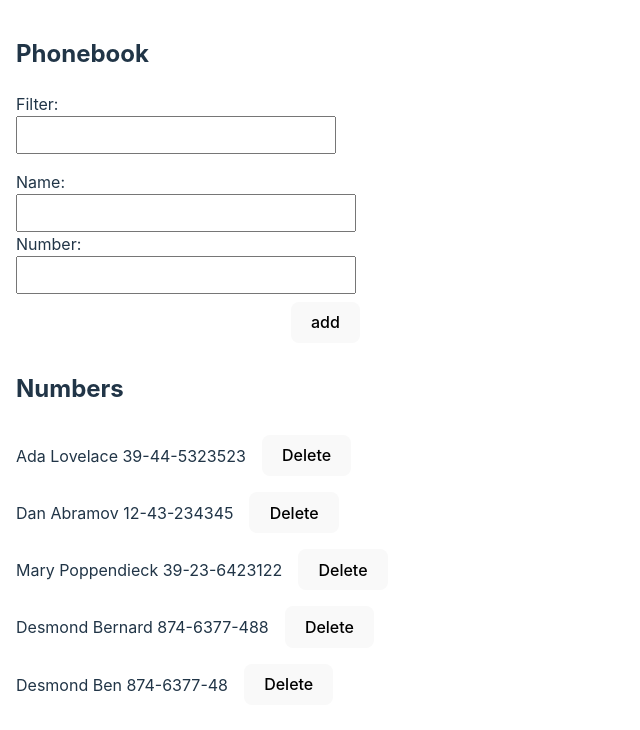
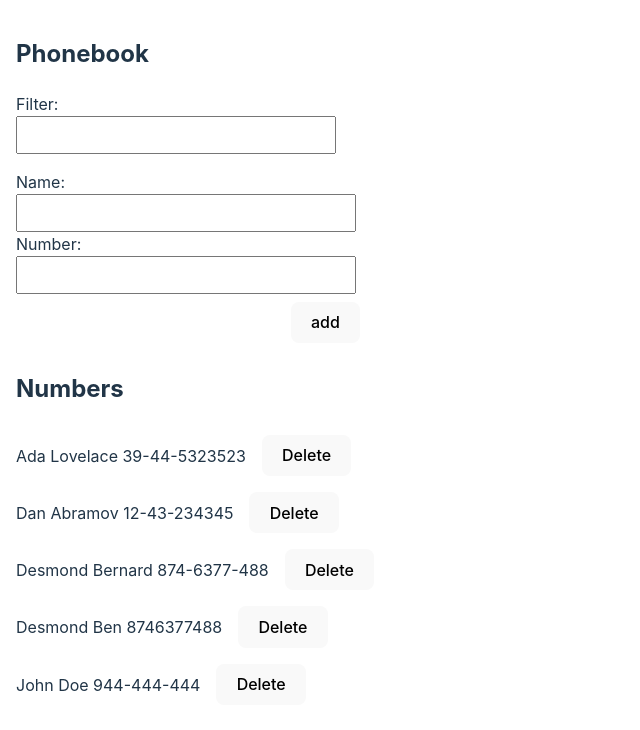
Before and after one commit to Ifcodes/fullstack-open-Ex, a React (Vite) app in the folder part2/phonebook/: page / in a window 1280 px wide. Shown: the top 730 px of the page, without its empty margins (0-640 px from the left). Built offline with nearby package versions, Linux system fonts and the light colour scheme; data requests are answered from the project's data file.

Commit message:
feat: exercise 2.15

```diff
--- a/part2/phonebook/db.json
+++ b/part2/phonebook/db.json
@@ -11,19 +11,19 @@
       "id": "3"
     },
     {
-      "name": "Mary Poppendieck",
-      "number": "39-23-6423122",
-      "id": "4"
-    },
-    {
-      "id": "5",
+      "id": ".m3nhs5",
       "name": "Desmond Bernard",
       "number": "874-6377-488"
     },
     {
-      "id": "6",
+      "id": ".gmlllu",
       "name": "Desmond Ben",
-      "number": "874-6377-48"
+      "number": "8746377488"
+    },
+    {
+      "id": ".6lvg34",
+      "name": "John Doe",
+      "number": "944-444-444"
     }
   ]
 }
--- a/part2/phonebook/src/App.jsx
+++ b/part2/phonebook/src/App.jsx
@@ -32,23 +32,62 @@ function App() {
     }
   };
 
+  const updateContact = (data) => {
+    phonebookServices.updateContact(data).then((res) => {
+      setNewName("");
+      setNewNumber("");
+      const updatedContact = persons.find((person) => person.id === res.id);
+      setPersons(
+        persons.map((person) => {
+          if (person.id === updatedContact.id) {
+            return {
+              ...person,
+              ...res,
+            };
+          }
+          return person;
+        })
+      );
+    });
+  };
+
+  const generateId = () => {
+    return Math.random().toString(32).substring(1, 8);
+  };
+
   const handleSubmit = (event) => {
     event.preventDefault();
 
-    const nameExists = persons.find((person) => person.name === newName);
-
-    if (nameExists) return alert(`${newName} is already added to phonebook`);
+    const nameExists = persons.find(
+      (person) => person.name.toLowerCase() === newName.toLowerCase()
+    );
 
     const data = {
       name: newName,
       number: newNumber,
-      id: persons.length + 1,
+      id: generateId(),
     };
+
+    if (nameExists && nameExists.number !== newNumber) {
+      if (
+        window.confirm(
+          `${nameExists.name} is already added to phonebook, replace old number with ${newNumber}?`
+        )
+      ) {
+        const dataToUpdate = {
+          ...nameExists,
+          number: newNumber,
+        };
+        updateContact(dataToUpdate);
+        return;
+      }
+    }
 
     phonebookServices
       .createContact(data)
       .then((res) => {
-        console.log({ res });
+        setNewName("");
+        setNewNumber("");
         setPersons(persons.concat(res));
       })
       .catch((err) => console.log(err));
--- a/part2/phonebook/src/components/PersonForm.jsx
+++ b/part2/phonebook/src/components/PersonForm.jsx
@@ -3,13 +3,19 @@ const PersonForm = ({ handleSubmit, newName, newNumber, handleChange }) => {
     <form onSubmit={handleSubmit}>
       <div>
         Name: <br />{" "}
-        <input name="newName" value={newName} onChange={handleChange} />
+        <input
+          required
+          name="newName"
+          value={newName}
+          onChange={handleChange}
+        />
       </div>
       <div>
         Number: <br />{" "}
         <input
           name="newNumber"
           type="tel"
+          required
           value={newNumber}
           onChange={handleChange}
         />
--- a/part2/phonebook/src/services/persons.ts
+++ b/part2/phonebook/src/services/persons.ts
@@ -13,6 +13,14 @@ const createContact = (data) => {
   return response.then((res) => res.data);
 };
 
+const updateContact = (data) => {
+  const response = axios
+    .put(`${baseUrl}/${data.id}`, data)
+    .then((res) => res.data);
+
+  return response;
+};
+
 const deleteContact = (id) => {
   const response = axios.delete(`${baseUrl}/${id}`);
   return response.then((res) => console.log({ res }));
@@ -22,4 +30,5 @@ export default {
   getContacts,
   createContact,
   deleteContact,
+  updateContact,
 };
```
